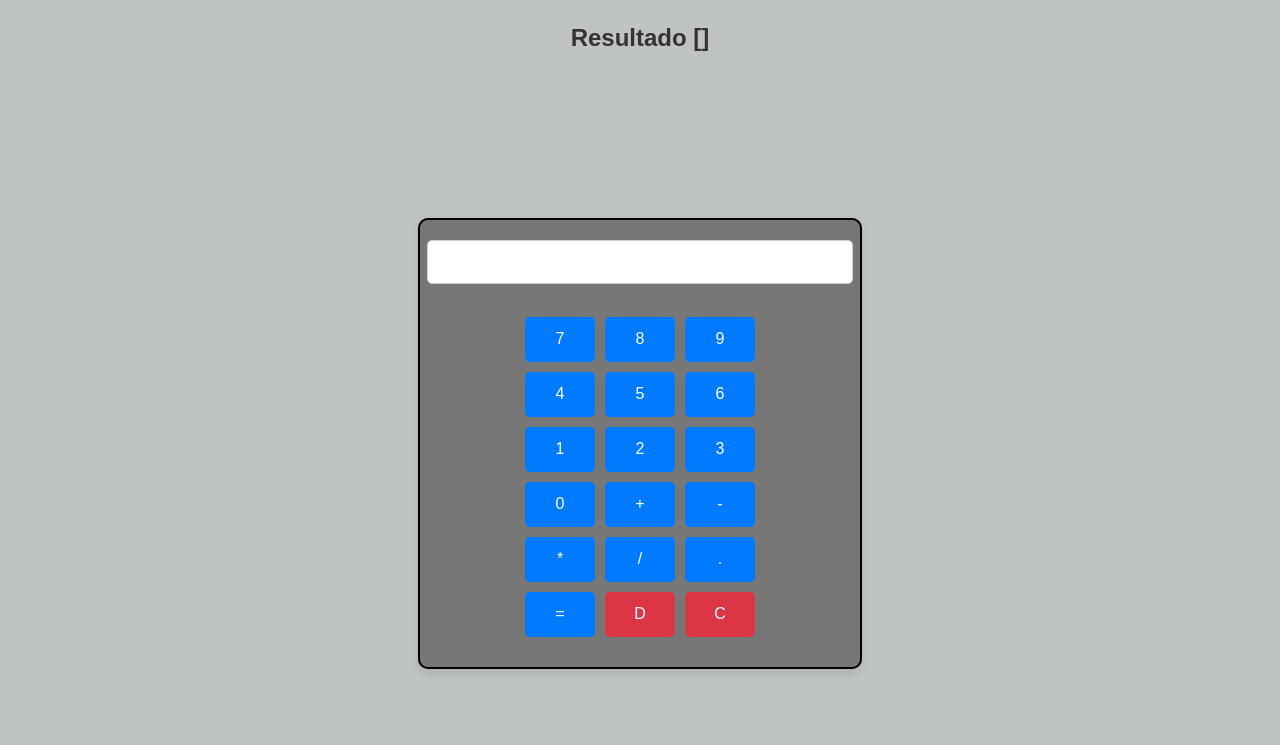
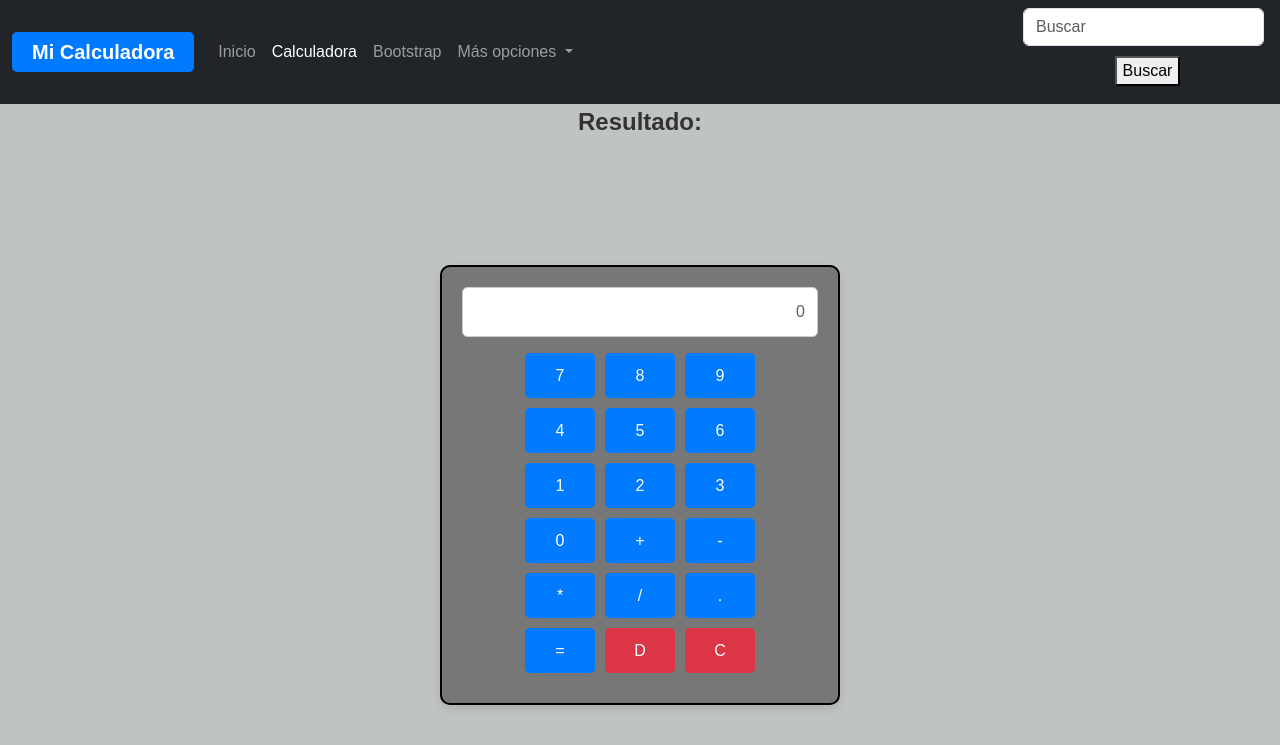
Before and after one commit to AngelSnchz24/Calculadora, a Flask app: page /calculadora in a window 1280 px wide. Shown: the top 745 px of the page. Run offline with Flask 3, Linux system fonts and the light colour scheme.

Commit message:
Avance 2

```diff
--- a/app.py
+++ b/app.py
@@ -3,7 +3,7 @@
 
 app = Flask(__name__)
 
-saludo = "Bienvenido esto es una calculadora realizada con Flask  en python"
+saludo = "Bienvenido a tu calculadora virtual con Flask en Python"
 @app.route('/')
 def index():
     return render_template('index.html', saludo=saludo)
--- a/static/js/pantalla.js
+++ b/static/js/pantalla.js
@@ -1,21 +1,25 @@
+// Agregar números y operadores al campo de entrada
 function agregar(valor) {
     const pantalla = document.querySelector("input[name='pantalla']");
-    pantalla.value += valor;
-}
-
-function limpiar(valor) {
-    const pantalla = document.querySelector("input[name='pantalla']");
-    if (valor == 'c' || valor == 'C') {
-        pantalla.value = '0';
+    if (pantalla.value === "0") {
+        pantalla.value = valor; // Reemplaza el 0 inicial
+    } else {
+        pantalla.value += valor; // Agrega el valor al final
     }
 }
 
-function retroceder(valor) {
-if( valor == "D") {
+// Limpiar el campo de entrada
+function limpiar() {
     const pantalla = document.querySelector("input[name='pantalla']");
-    pantalla.value = pantalla.value.slice(0, -1)
+    pantalla.value = "0"; // Reinicia el campo a 0
 }
+
+// Retroceder un carácter
+function retroceder() {
+    const pantalla = document.querySelector("input[name='pantalla']");
+    pantalla.value = pantalla.value.slice(0, -1) || "0"; // Elimina el último carácter
 }
+
 function inicio(valor) {
     const pantalla = document.querySelector("input[name='pantalla']");
     if(pantalla == null || pantalla ==[]){
@@ -26,3 +30,14 @@
     }
 
 }
+
+function calcular() {
+    const pantalla = document.querySelector("input[name='pantalla']");
+    const resultado = document.getElementById("resultado");
+    try {
+        const valor = eval(pantalla.value); // Evalúa la expresión matemática
+        resultado.textContent = `Resultado: ${valor}`; // Muestra el resultado en el párrafo
+    } catch (error) {
+        resultado.textContent = "Resultado: Error"; // Muestra "Error" si la expresión no es válida
+    }
+}
--- a/static/js/style.css
+++ b/static/js/style.css
@@ -1,28 +1,43 @@
 /* Estilos generales */
 body {
     font-family: 'Arial', sans-serif;
-    background-color: #c0c4c0; /* Azul claro */
+    background-color: #c0c4c0;
     color: #333;
     margin: 0;
     padding: 0;
     display: flex;
     flex-direction: column; /* Cambia la dirección a columna */
-    align-items: center; /* Centra horizontalmente */
+    align-items: center;
     min-height: 100vh;
     text-align: center;
 }
 
-/* Enlaces */
+/* Estilo para el párrafo */
+p {
+    font-size: 1.8rem;
+    font-weight: bold;
+    color: #444;
+    margin-bottom: 20px; /* Espacio debajo del texto */
+}
+
+
+/* Estilo para el enlace */
 a {
+    display: inline-block;
     text-decoration: none;
-    color: #007bff;
+    color: white;
+    background-color: #007bff;
+    padding: 10px 20px;
+    border-radius: 5px;
+    font-size: 1.2rem;
     font-weight: bold;
-    font-size: 1.2rem;
+    transition: background-color 0.3s ease, transform 0.2s ease;
 }
 
 a:hover {
-    color: #0056b3;
-    text-decoration: underline;
+    background-color: #0056b3; /* Azul más oscuro */
+    transform: scale(1.1); /* Aumenta ligeramente el tamaño */
+    text-decoration: none;
 }
 
 /* Contenedor principal */
--- a/templates/calculadora.html
+++ b/templates/calculadora.html
@@ -1,53 +1,95 @@
 <!DOCTYPE html>
 <html lang="en">
-
 <head>
     <meta charset="UTF-8">
     <meta name="viewport" content="width=device-width, initial-scale=1.0">
+    <link href="https://cdn.jsdelivr.net/npm/bootstrap@5.3.0-alpha3/dist/css/bootstrap.min.css" rel="stylesheet">
     <link rel="stylesheet" href="{{ url_for('static', filename='js/style.css') }}">
-    <title>Document</title>
+    <title>Calculadora</title>
 </head>
+<body>
+    <!-- Barra de navegación -->
+    <nav class="navbar navbar-expand-lg navbar-dark bg-dark w-100">
+        <div class="container-fluid">
+            <a class="navbar-brand" href="#">Mi Calculadora</a>
+            <button class="navbar-toggler" type="button" data-bs-toggle="collapse" data-bs-target="#navbarNav" aria-controls="navbarNav" aria-expanded="false" aria-label="Toggle navigation">
+                <span class="navbar-toggler-icon"></span>
+            </button>
+            <div class="collapse navbar-collapse" id="navbarNav">
+                <ul class="navbar-nav me-auto">
+                    <li class="nav-item">
+                        <a class="nav-link" href="{{ url_for('index') }}">Inicio</a>
+                    </li>
+                    <li class="nav-item">
+                        <a class="nav-link active" aria-current="page" href="{{ url_for('calculadora') }}">Calculadora</a>
+                    </li>
+                    <li class="nav-item">
+                        <a class="nav-link" href="https://getbootstrap.com/">Bootstrap</a>
+                    </li>
+                    <li class="nav-item dropdown">
+                        <a class="nav-link dropdown-toggle" href="#" id="navbarDropdown" role="button" data-bs-toggle="dropdown" aria-expanded="false">
+                            Más opciones
+                        </a>
+                        <ul class="dropdown-menu" aria-labelledby="navbarDropdown">
+                            <li><a class="dropdown-item" href="https://developer.mozilla.org/es/docs/Web/CSS">CSS</a></li>
+                            <li><a class="dropdown-item" href="https://developer.mozilla.org/es/docs/Web/HTML">HTML</a></li>
+                            <li><hr class="dropdown-divider"></li>
+                            <li><a class="dropdown-item" href="https://es.wikihow.com/usar-una-calculadora">Ayuda</a></li>
+                        </ul>
+                    </li>
+                </ul>
+                <!-- Barra de búsqueda -->
+                <form class="d-flex ms-auto" role="search">
+                    <input class="form-control me-2" type="search" placeholder="Buscar" aria-label="Buscar">
+                    <button style="margin: 10px; border-radius: 2px;" btn btn-outline-light" type="submit">Buscar</button>
+                </form>
+            </div>
+        </div>
+    </nav>
 
-<body>
+
     <div class="header">
-        <p>Resultado {{transformar}}</p>
+        <p id="resultado">Resultado: </p>
     </div>
+
 <fieldset>
     <form action="{{url_for('calculadora')}}" method="POST">
-            <input type="text" name="pantalla" onclick="inicio()" readonly><br>
+        <input type="text" name="pantalla" id="pantalla" readonly class="form-control mb-3" placeholder="0">
         <div>
-                <input type="button" name="num1" value="7" onclick="agregar('7')">
-                <input type="button" name="num1" value="8" onclick="agregar('8')">
-                <input type="button" name="num1" value="9" onclick="agregar('9')">
+            <input type="button" value="7" onclick="agregar('7')">
+            <input type="button" value="8" onclick="agregar('8')">
+            <input type="button" value="9" onclick="agregar('9')">
         </div>
         <div>
-                <input type="button" name="num1" value="4" onclick="agregar('4')">
-                <input type="button" name="num1" value="5" onclick="agregar('5')">
-                <input type="button" name="num1" value="6" onclick="agregar('6')">
+            <input type="button" value="4" onclick="agregar('4')">
+            <input type="button" value="5" onclick="agregar('5')">
+            <input type="button" value="6" onclick="agregar('6')">
         </div>
         <div>
-                <input type="button" name="num1" value="1" onclick="agregar('1')">
-                <input type="button" name="num1" value="2" onclick="agregar('2')">
-                <input type="button" name="num1" value="3" onclick="agregar('3')">
+            <input type="button" value="1" onclick="agregar('1')">
+            <input type="button" value="2" onclick="agregar('2')">
+            <input type="button" value="3" onclick="agregar('3')">
         </div>
         <div>
-                <input type="button" name="num1" value="0" onclick="agregar('0')">
-                <input type="button" name="suma" value="+" onclick="agregar('+')">
-                <input type="button" name="resta" value="-" onclick="agregar('-')">
+            <input type="button" value="0" onclick="agregar('0')">
+            <input type="button" value="+" onclick="agregar('+')">
+            <input type="button" value="-" onclick="agregar('-')">
         </div>
         <div>
-                <input type="button" name="multiplicacion" value="*" onclick="agregar('*')">
-                <input type="button" name="division" value="/" onclick="agregar('/')">
-                <input type="button" name="punto" value="." onclick="agregar('.')">
+            <input type="button" value="*" onclick="agregar('*')">
+            <input type="button" value="/" onclick="agregar('/')">
+            <input type="button" value="." onclick="agregar('.')">
         </div>
         <div>
-                <input type="submit" name="igual" value="=">
-                <input type="button" name="delete" value="D" onclick="retroceder('D')">
-                <input type="button" name="borrar" value="C" onclick="limpiar('C')">
+            <input type="button" value="=" onclick="calcular()">
+            <input type="button" value="D" onclick="retroceder()">
+            <input type="button" value="C" onclick="limpiar()">
         </div>
     </form>
 </fieldset>
-    <script src="{{url_for('static', filename='js/pantalla.js')}}"></script>
+    </div>
+
+    <script src="{{ url_for('static', filename='js/pantalla.js') }}"></script>
+    <script src="https://cdn.jsdelivr.net/npm/bootstrap@5.3.0-alpha3/dist/js/bootstrap.bundle.min.js"></script>
 </body>
-
 </html>
```
Also changed, not shown: templates/index.html (+47 -3 lines). Lines whose indentation alone changed are shown as unchanged.
